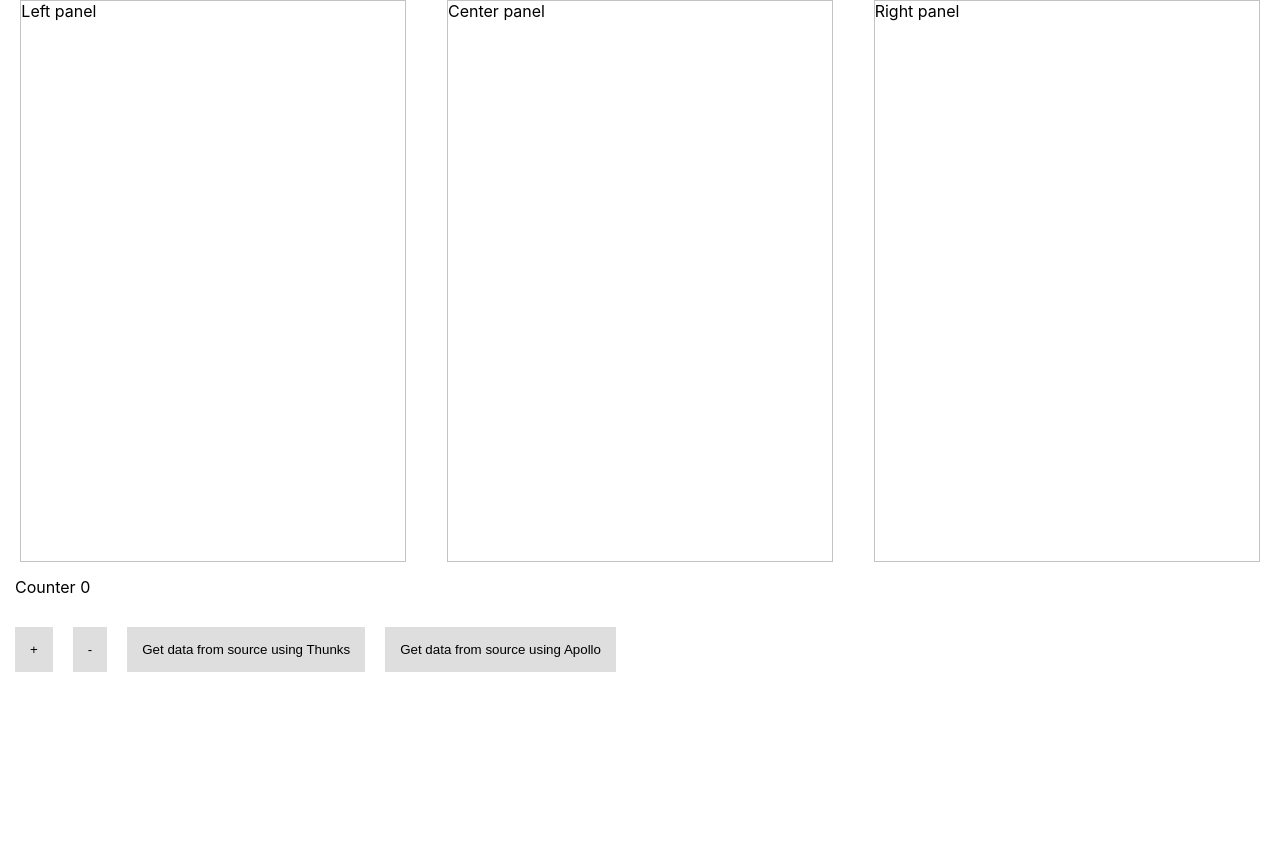
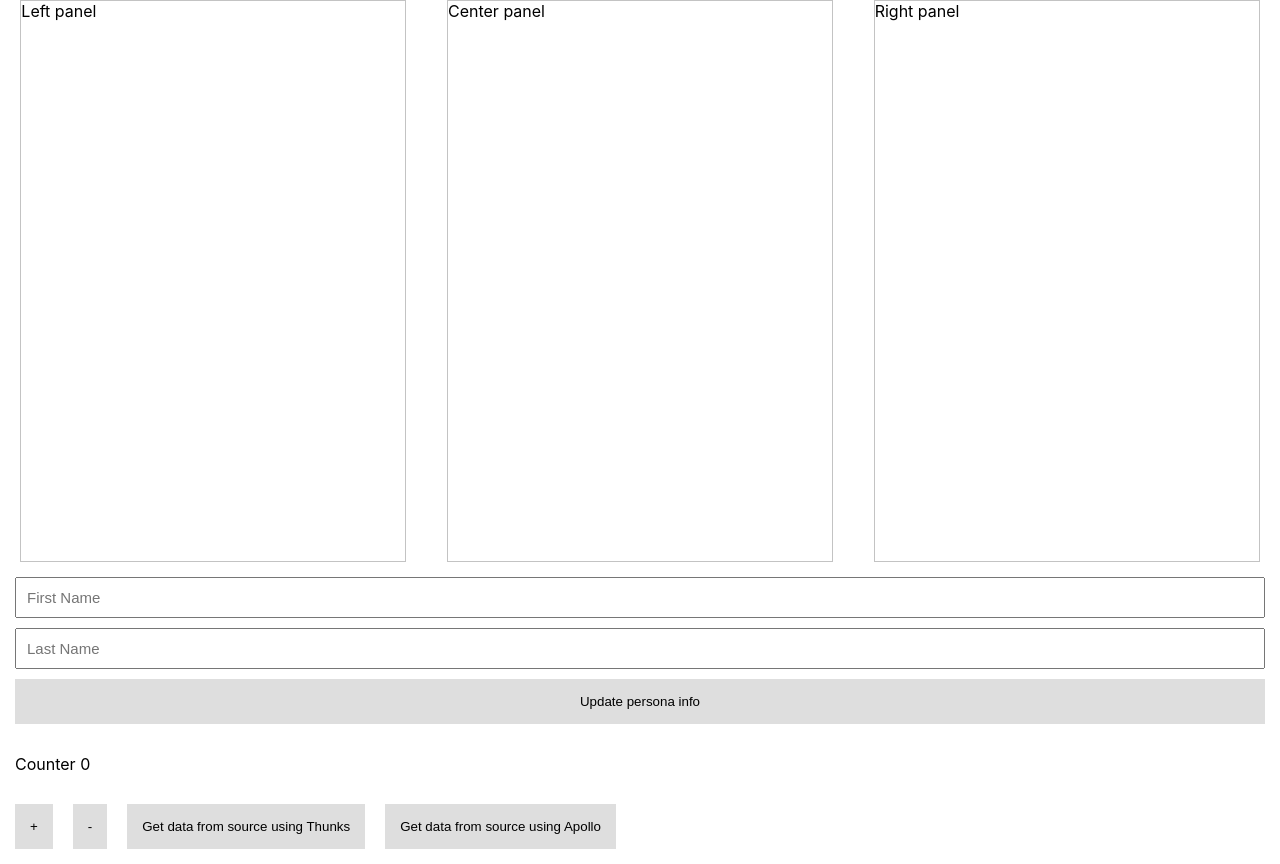
Before and after one commit to alejandronanez/apollo-redux-example, a React (Create React App) app: page / in a window 1280 px wide. Before the commit the page ends 800 px from the top, so only its background shows below. Built offline with nearby package versions, Linux system fonts and the light colour scheme.

Commit message:
Add nested state => name (firstName, lastName, age)

```diff
--- a/src/App.css
+++ b/src/App.css
@@ -29,3 +29,19 @@
 .Counter {
   padding: 15px;
 }
+
+.Names {
+  display: flex;
+  flex-direction: column;
+  padding: 15px;
+}
+
+.Names input[type='text'] {
+  margin-bottom: 10px;
+  font-size: 15px;
+  padding: 10px;
+}
+
+.Names .Button {
+  margin: 0;
+}
--- a/src/App.js
+++ b/src/App.js
@@ -5,6 +5,7 @@ import LeftPanel from './LeftPanel';
 import RightPanel from './RightPanel';
 import Counter from './Counter';
 import Controls from './Controls';
+import Names from './Names';
 
 class App extends Component {
   render() {
@@ -15,6 +16,7 @@ class App extends Component {
           <CenterPanel />
           <RightPanel />
         </div>
+        <Names />
         <Counter />
         <Controls />
       </Fragment>
--- a/src/Counter.js
+++ b/src/Counter.js
@@ -1,7 +1,13 @@
 import React from 'react';
+import { connect } from 'react-redux';
 
-const Counter = ({ counter = 0 }) => {
-  return <div className="Counter">Counter {counter}</div>;
-};
+const Counter = props => <div className="Counter">Counter {props.counter}</div>;
 
-export default Counter;
+const mapStateToProps = state => ({
+  counter: state.counter,
+});
+
+export default connect(
+  mapStateToProps,
+  null
+)(Counter);
--- /dev/null
+++ b/src/Names.js
@@ -0,0 +1,60 @@
+import React from 'react';
+import { connect } from 'react-redux';
+import { updateFirstName, updateLastName } from './store';
+
+class Names extends React.Component {
+  state = {
+    firstName: this.props.firstName,
+    lastName: this.props.lastName,
+  };
+
+  handleSubmit = e => {
+    e.preventDefault();
+
+    this.props.updateFirstName(this.state.firstName);
+    this.props.updateLastName(this.state.lastName);
+  };
+
+  handleFirstNameUpdate = e => {
+    this.setState({ firstName: e.target.value });
+  };
+
+  handleLastNameUpdate = e => {
+    this.setState({ lastName: e.target.value });
+  };
+
+  render() {
+    return (
+      <form className="Names" onSubmit={this.handleSubmit}>
+        <input
+          onChange={this.handleFirstNameUpdate}
+          type="text"
+          value={this.state.firstName}
+          placeholder="First Name"
+        />
+        <input
+          onChange={this.handleLastNameUpdate}
+          type="text"
+          value={this.state.lastName}
+          placeholder="Last Name"
+        />
+        <input className="Button" type="submit" value="Update persona info" />
+      </form>
+    );
+  }
+}
+
+const mapStateToProps = state => ({
+  firstName: state.persona.data.name.firstName,
+  lastName: state.persona.data.name.lastName,
+});
+
+const mapDispatchToProps = dispatch => ({
+  updateFirstName: firstName => dispatch(updateFirstName(firstName)),
+  updateLastName: lastName => dispatch(updateLastName(lastName)),
+});
+
+export default connect(
+  mapStateToProps,
+  mapDispatchToProps
+)(Names);
--- a/src/store.js
+++ b/src/store.js
@@ -1,20 +1,79 @@
 import { createStore } from 'redux';
 
 const initialState = {
-  sum: 0,
+  counter: 0,
+  persona: {
+    data: {
+      name: {
+        firstName: '',
+        lastName: '',
+      },
+      age: 0,
+    },
+  },
   data: [],
 };
 
 export const INCREMENT = 'INCREMENT';
 export const DECREMENT = 'DECREMENT';
 export const FETCH_DATA = 'FETCH_DATA';
+export const UPDATE_FIRST_NAME = 'UPDATE_FIRST_NAME';
+export const UPDATE_LAST_NAME = 'UPDATE_LAST_NAME';
+export const UPDATE_AGE = 'UPDATE_AGE';
 
+// Action creators
+export const updateFirstName = payload => ({
+  type: UPDATE_FIRST_NAME,
+  payload,
+});
+export const updateLastName = payload => ({ type: UPDATE_LAST_NAME, payload });
+
+// Reducer
 function reducer(state = initialState, action) {
   switch (action.type) {
     case INCREMENT:
-      return { ...state, sum: state.sum + 1 };
+      return { ...state, counter: state.counter + 1 };
     case DECREMENT:
-      return { ...state, sum: state.sum - 1 };
+      return { ...state, counter: state.counter - 1 };
+    case UPDATE_FIRST_NAME:
+      return {
+        ...state,
+        persona: {
+          ...state.persona,
+          data: {
+            ...state.persona.data,
+            name: {
+              ...state.persona.data.name,
+              firstName: action.payload,
+            },
+          },
+        },
+      };
+    case UPDATE_LAST_NAME:
+      return {
+        ...state,
+        persona: {
+          ...state.persona,
+          data: {
+            ...state.persona.data,
+            name: {
+              ...state.persona.data.name,
+              lastName: action.payload,
+            },
+          },
+        },
+      };
+    case UPDATE_AGE:
+      return {
+        ...state,
+        persona: {
+          ...state.persona,
+          data: {
+            ...state.persona.data,
+            age: action.payload,
+          },
+        },
+      };
     case FETCH_DATA:
       console.log(`${FETCH_DATA}: Fetching data...`);
       return state;
```
